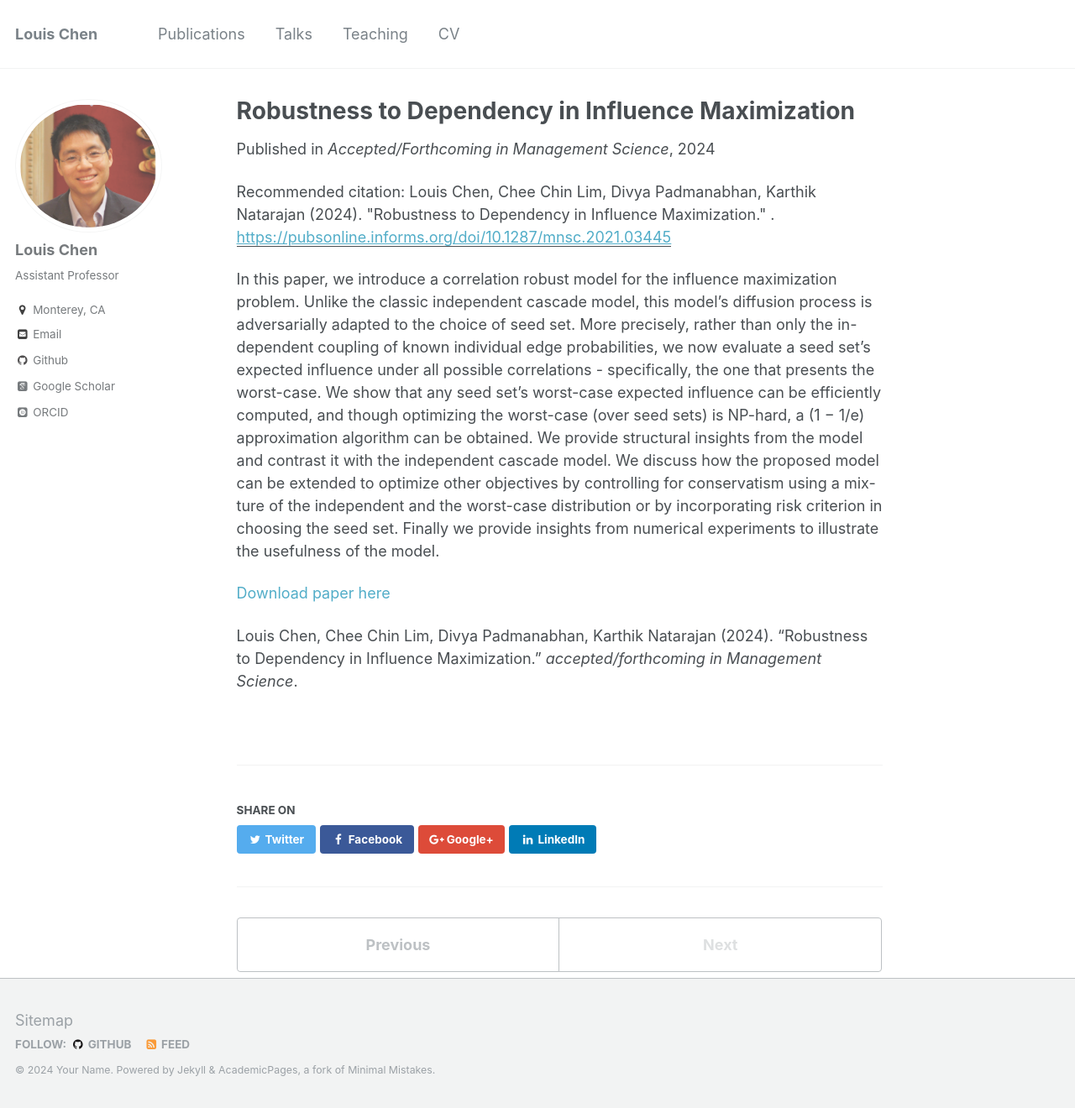
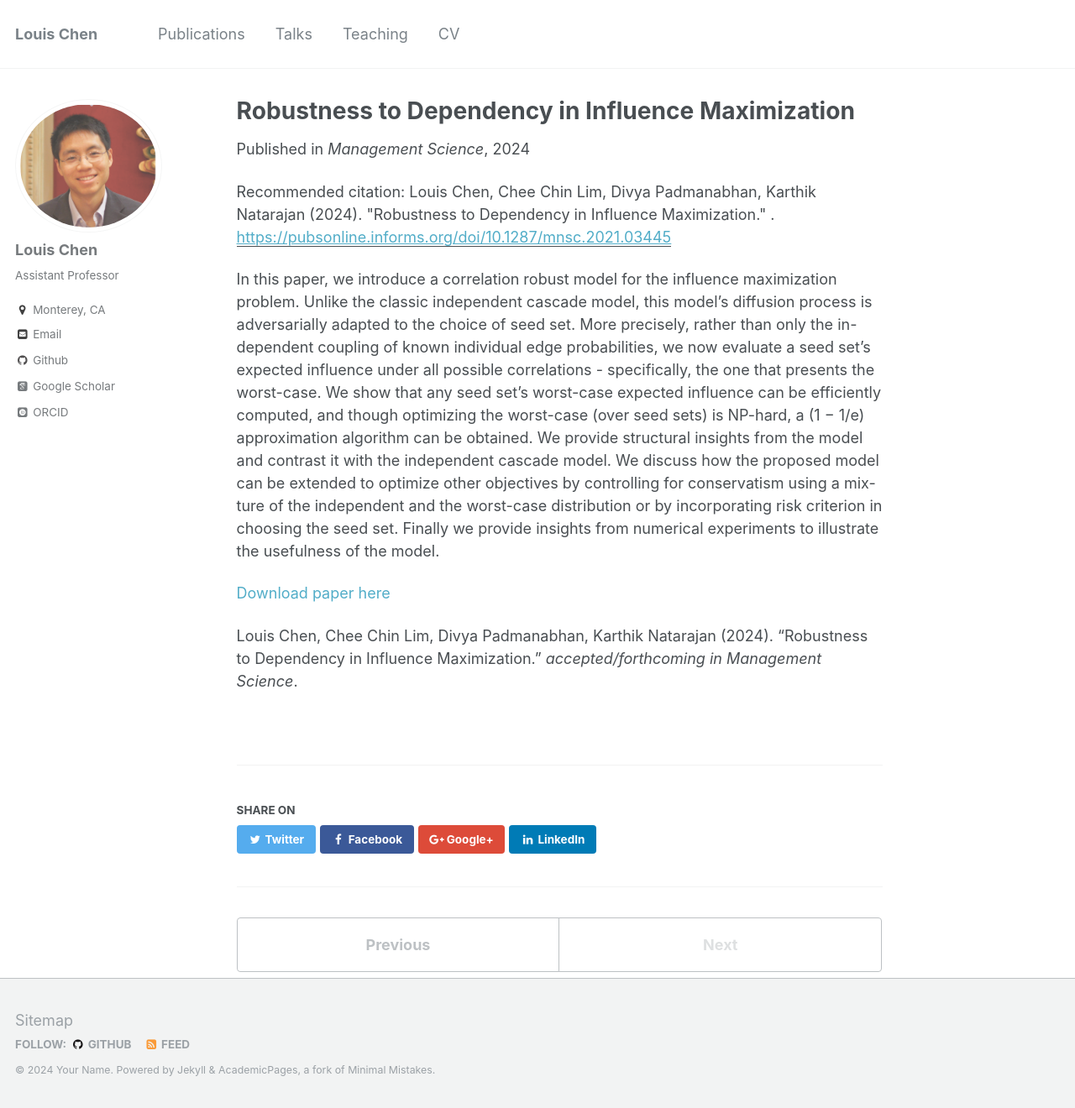
Before and after one commit to LouisLChen/LouisLChen.github.io, a Jekyll site: the page built from _publications/2009-10-01-paper-title-number-5.md, in a window 1280 px wide and 1320 px high. Shown: the whole window at 84% size. Built offline with Jekyll 4.4.1, drawn with Linux system fonts in a browser that asks for light colours; some web fonts are replaced.

Commit message:
Update 2009-10-01-paper-title-number-5.md

```diff
--- a/_publications/2009-10-01-paper-title-number-5.md
+++ b/_publications/2009-10-01-paper-title-number-5.md
@@ -12,7 +12,7 @@ how the proposed model can be extended to optimize other objectives by controlli
 mix- ture of the independent and the worst-case distribution or by incorporating risk criterion in choosing the seed set.
 Finally we provide insights from numerical experiments to illustrate the usefulness of the model.'
 date: 2024-1-17
-venue: 'Accepted/Forthcoming in Management Science'
+venue: 'Management Science'
 paperurl: 'https://pubsonline.informs.org/doi/10.1287/mnsc.2021.03445'
 citation: 'Louis Chen, Chee Chin Lim, Divya Padmanabhan, Karthik Natarajan (2024). "Robustness to Dependency in Influence Maximization.&quot; <i></i>.'
 ---
```
